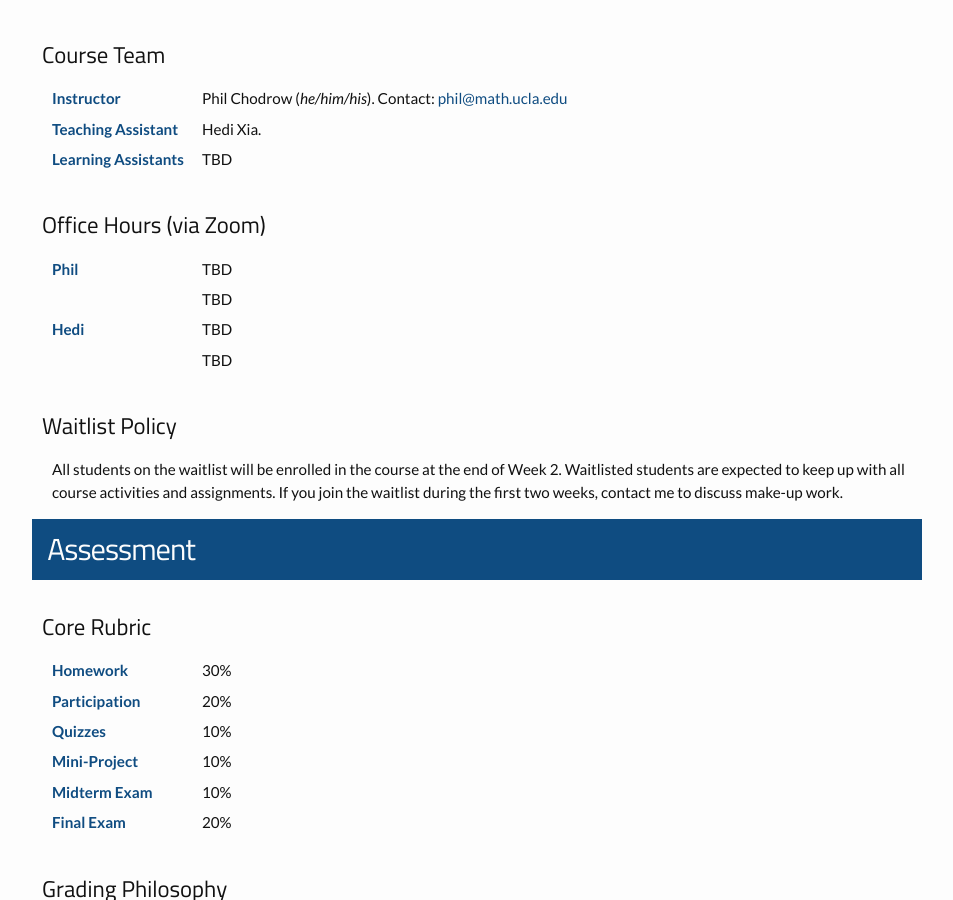
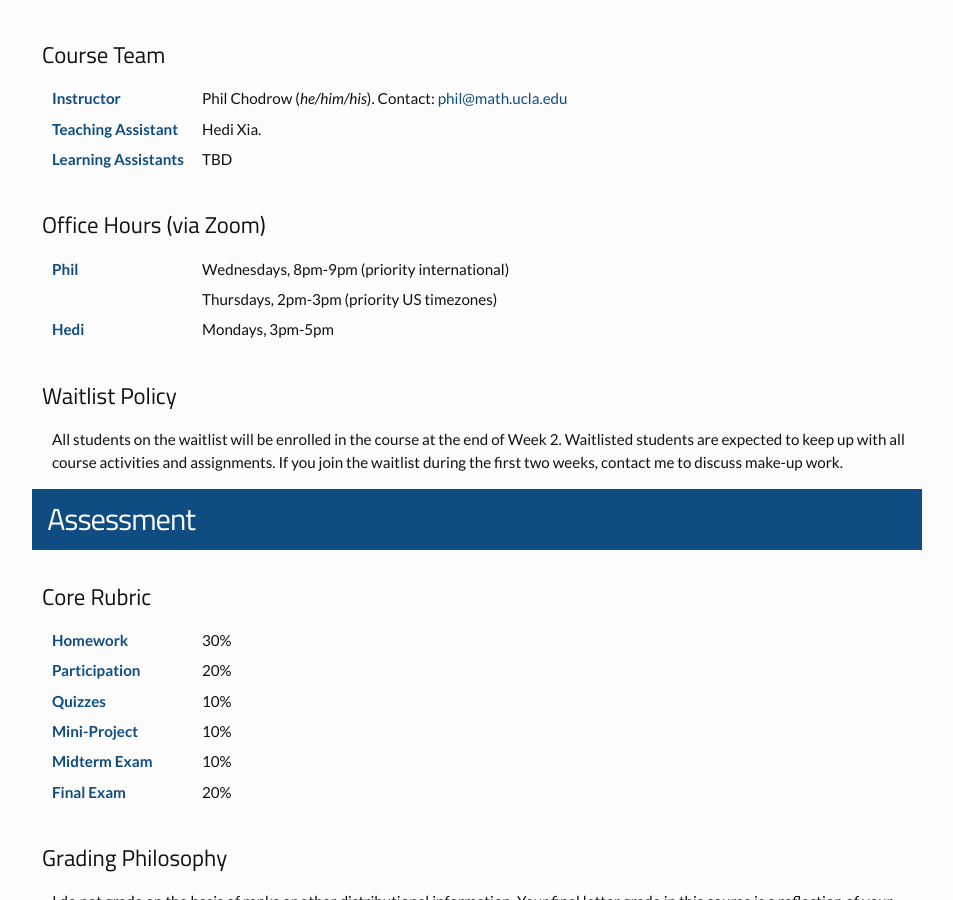
Before and after one commit to PhilChodrow/PIC16A, a Jekyll site: the page built from syllabus.md, in a window 1280 px wide and 900 px high, scrolled down 2279 px. Shown: the whole window, without its empty margins (163-1116 px from the left). Built offline with Jekyll 4.4.1, drawn with Linux system fonts in a browser that asks for light colours; nearby versions of some CDN libraries.

Commit message:
Update syllabus.md

```diff
--- a/syllabus.md
+++ b/syllabus.md
@@ -91,11 +91,10 @@ Here is some of the stuff that you will be able to do by the end of PIC16A.
 ## Office Hours (via Zoom)
 
 <dl>
-<dt>Phil </dt> <dd> TBD </dd>
-<dt> &nbsp;</dt> <dd>TBD </dd>
+<dt>Phil </dt> <dd> Wednesdays, 8pm-9pm (priority international) </dd>
+<dt> &nbsp;</dt> <dd>Thursdays, 2pm-3pm (priority US timezones) </dd>
 
-<dt> Hedi </dt> <dd>TBD </dd>
-<dt> &nbsp;</dt> <dd>TBD </dd>
+<dt> Hedi </dt> <dd>Mondays, 3pm-5pm </dd>
 </dl>
 
 ## Waitlist Policy
```
